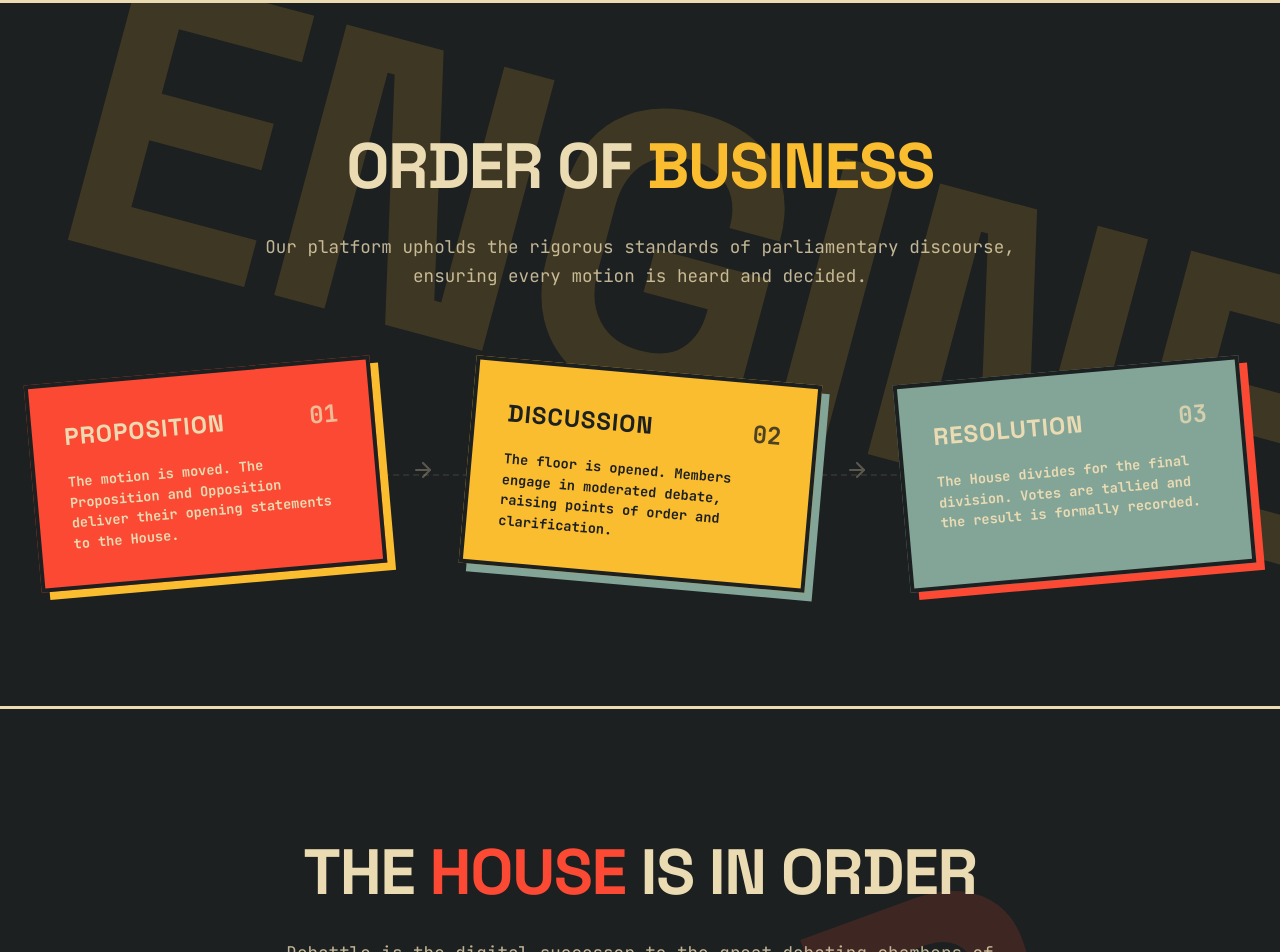
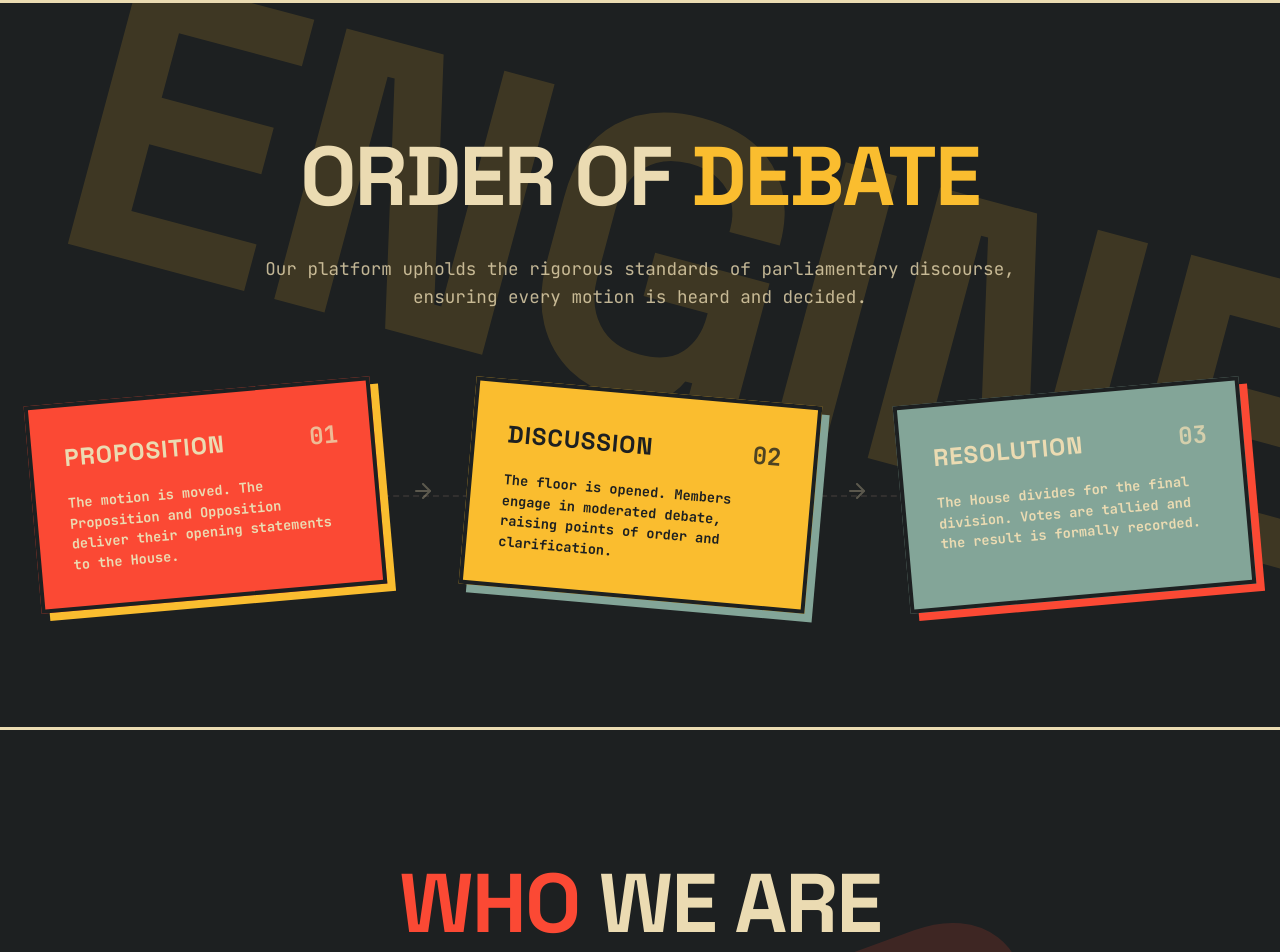
Before and after one commit to Voltamon/Debattle, a Next.js app: page / in a window 1280 px wide. Shown: the part 800-1752 px from the top of the page. Built offline with nearby package versions, Linux system fonts and the light colour scheme.

Commit message:
Initial Commit

```diff
--- a/src/components/AboutUs.tsx
+++ b/src/components/AboutUs.tsx
@@ -72,7 +72,7 @@ export default function AboutUs() {
       <div className="container" style={{ position: "relative", zIndex: 1 }}>
         <div className="grid" style={{ alignItems: "center", marginBottom: "clamp(3rem, 10vw, 6rem)" }}>
           <div style={{ gridColumn: "1 / span 12", display: "flex", flexDirection: "column", alignItems: "center", textAlign: "center" }} className="desktop-grid-adjust">
-            <h2 style={{ fontSize: "clamp(2rem, 5vw, 4rem)", marginBottom: "2rem" }}>The  <span style={{ color: "var(--color-primary)" }}>House</span> is in Order</h2>
+            <h2 style={{ fontSize: "clamp(2.8rem, 9vw, 5.2rem)", marginBottom: "2rem" }}><span style={{ color: "var(--color-primary)" }}>WHO </span>WE ARE</h2>
             <p className="mono" style={{ fontSize: "clamp(0.9rem, 2vw, 1.1rem)", opacity: 0.8, lineHeight: 1.6, maxWidth: "800px" }}>
               Debattle is the digital successor to the great debating chambers of history. We provide the infrastructure for rigorous, structured, and civil disagreement—where rhetoric is refined, and logic is the only currency.
             </p>
--- a/src/components/DebateEngine.tsx
+++ b/src/components/DebateEngine.tsx
@@ -19,7 +19,7 @@ export default function DebateEngine() {
   }, []);
 
   return (
-    <section id="engine" ref={containerRef} style={{ padding: "var(--spacing-xl) 0", backgroundColor: "transparent", position: "relative", borderTop: "var(--border-weight) solid var(--color-text)", overflow: "hidden" }}>
+    <section id="arena" ref={containerRef} style={{ padding: "var(--spacing-xl) 0", backgroundColor: "transparent", position: "relative", borderTop: "var(--border-weight) solid var(--color-text)", overflow: "hidden" }}>
       {/* Background Doodle */}
       <motion.div
         className="mobile-hide"
@@ -41,7 +41,7 @@ export default function DebateEngine() {
 
       <div className="container" style={{ position: "relative", zIndex: 1 }}>
         <div style={{ textAlign: "center", marginBottom: "5rem" }}>
-          <h2 style={{ fontSize: "clamp(2rem, 5vw, 4rem)", marginBottom: "2rem" }}>Order of <span style={{ color: "var(--color-accent)" }}>Business</span></h2>
+          <h2 style={{ fontSize: "clamp(2.8rem, 9vw, 5.2rem)", marginBottom: "2rem" }}>Order of <span style={{ color: "var(--color-accent)" }}>Debate</span></h2>
           <p className="mono" style={{ fontSize: "clamp(0.9rem, 2vw, 1.1rem)", opacity: 0.8, lineHeight: 1.6, maxWidth: "800px", margin: "1rem auto 0" }}>Our platform upholds the rigorous standards of parliamentary discourse, ensuring every motion is heard and decided.</p>
         </div>
 
```
